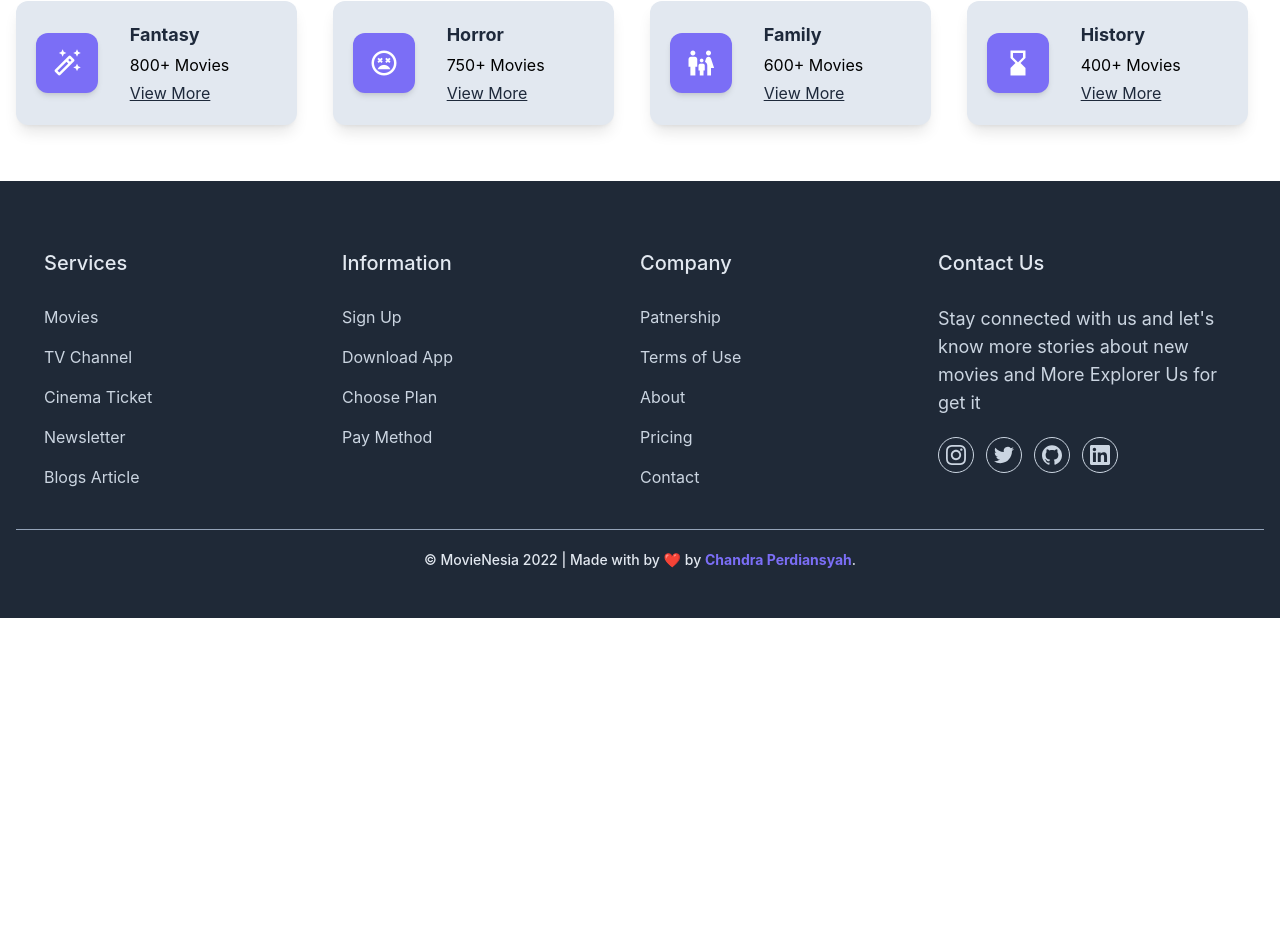
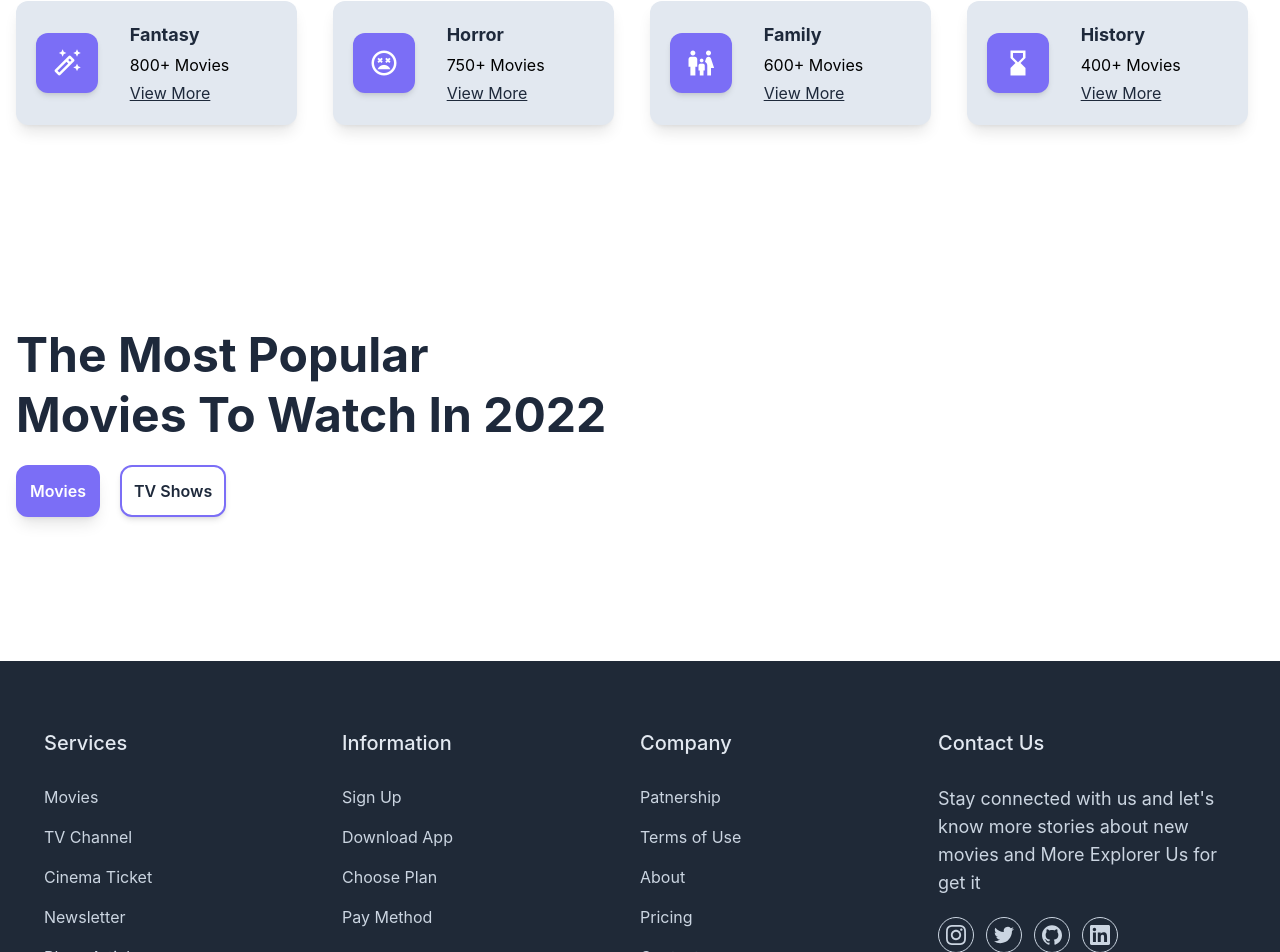
Before and after one commit to cperdiansyah/react-movienesia, a React (Create React App) app: page / in a window 1280 px wide. Shown: the part 1051-2003 px from the top of the page. Before the commit the page ends 1669 px from the top, so only its background shows below. Built offline with nearby package versions, Linux system fonts and the light colour scheme.

Commit message:
feat: add movies components

```diff
--- a/src/App.jsx
+++ b/src/App.jsx
@@ -28,7 +28,7 @@ function App() {
   };
   return (
     <ThemeProvider>
-      <div className="App dark:bg-dark">
+      <div className="App  dark:bg-dark">
         <Header />
         <Routes>
           <Route path="/" element={<Home />} />
--- /dev/null
+++ b/src/context/MovieContext.jsx
@@ -0,0 +1,31 @@
+import React, { createContext, useCallback, useMemo, useState } from 'react';
+
+function EntertainmentContext() {
+  const Entertainment = createContext();
+
+  function EntertainmentProvider(props) {
+    const [entertainment, setEntertainment] = useState('movies');
+
+    const changeEntertainment = (e) => setEntertainment(e.target.value);
+
+    const entertainmentState = useMemo(
+      () => ({ entertainment, changeEntertainment }),
+      [entertainment]
+    );
+
+    const memoizeComponent = useCallback(
+      () => (
+        <Entertainment.Provider value={entertainmentState}>
+          {props.children}
+        </Entertainment.Provider>
+      ),
+      []
+    );
+
+    return memoizeComponent();
+  }
+
+  return { Entertainment, EntertainmentProvider };
+}
+
+export default EntertainmentContext();
--- a/src/pages/Home.jsx
+++ b/src/pages/Home.jsx
@@ -1,16 +1,23 @@
 import React from 'react';
 import { Helmet, HelmetProvider } from 'react-helmet-async';
 import Hero from '../parts/Hero';
+import HeroMovies from '../parts/Hero - Movies';
 import HeroCategories from '../parts/Home - Categories';
+import EntertainmentContext from '../context/MovieContext';
+
+const { EntertainmentProvider } = EntertainmentContext;
 
 export default function Home() {
   return (
     <HelmetProvider>
-      <Helmet>
-        <title>Home | MovieNesia</title>
-      </Helmet>
-      <Hero />
-      <HeroCategories />
+      <EntertainmentProvider>
+        <Helmet>
+          <title>Home | MovieNesia</title>
+        </Helmet>
+        <Hero />
+        <HeroCategories />
+        <HeroMovies />
+      </EntertainmentProvider>
     </HelmetProvider>
   );
 }
--- /dev/null
+++ b/src/parts/Hero - Movies/hero.scss
@@ -0,0 +1,9 @@
+.type-entertainment-wrapper {
+  button {
+    @apply px-3 py-3  text-base font-semibold rounded-xl shadow-md bg-white  border-2 border-primary transition ease-in-out duration-300 text-text_primary  hover:bg-slate-200 hover:shadow-lg box-border active:opacity-60 active:shadow-none;
+
+    &.active {
+      @apply px-3 py-3 bg-primary text-white text-base font-semibold rounded-xl shadow-lg  hover:bg-indigo-400;
+    }
+  }
+}
--- a/src/parts/Hero - Movies/index.jsx
+++ b/src/parts/Hero - Movies/index.jsx
@@ -1,7 +1,34 @@
-import React from 'react'
+import React, { useContext } from 'react';
+import Button from '../../components/Button';
+import EntertainmentContext from '../../context/MovieContext';
+import './hero.scss';
+
+const { Entertainment } = EntertainmentContext;
 
 export default function HeroMovies() {
+  const props = useContext(Entertainment);
+  console.log(props);
   return (
-    <div>index</div>
-  )
+    <section className="hero-movies py-36">
+      <div className="container">
+        <div className="title-wrapper">
+          <h1
+            className="capitalize text-5xl font-bold text-text_primary leading-tight
+          dark:text-text_primary_dark"
+          >
+            The Most Popular
+            <span className="block ">
+              {props.entertainment} To Watch In {new Date().getFullYear()}{' '}
+            </span>
+          </h1>
+        </div>
+        <div className="button-wrapper mt-5">
+          <div className="type-entertainment-wrapper">
+            <Button className="active mr-3">Movies</Button>
+            <Button className="ml-2">TV Shows</Button>
+          </div>
+        </div>
+      </div>
+    </section>
+  );
 }
```
